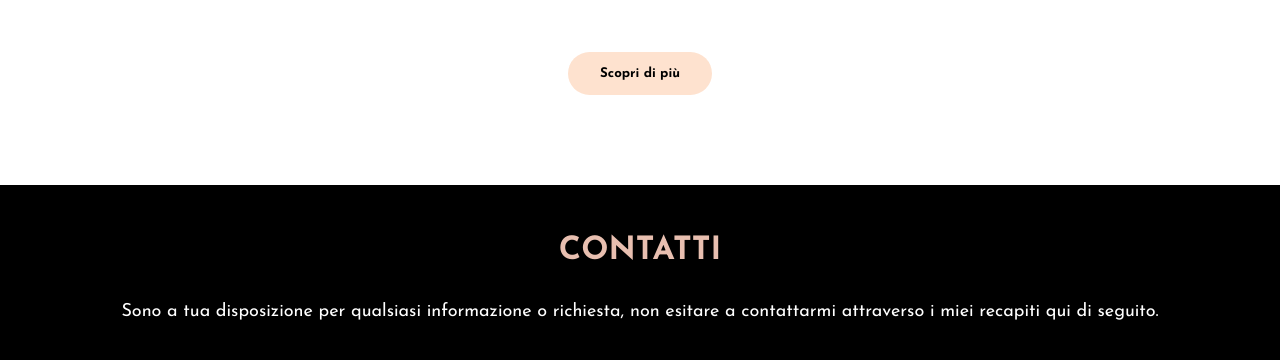
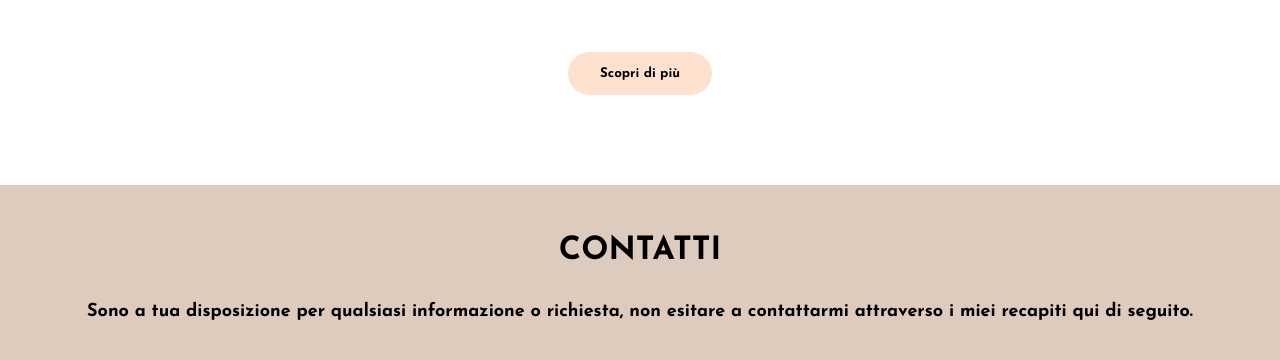
Before and after one commit to AnouarElKihal/zeudi23, a plain HTML site: page index.html in a window 1280 px wide. Shown: the part 2178-2538 px from the top of the page. Drawn offline with nearby package versions, Linux system fonts and the light colour scheme; a script that the page names is missing.

Commit message:
Update style.css

```diff
--- a/style.css
+++ b/style.css
@@ -323,11 +323,12 @@ label.logo a:hover {
 #contattiPage {
     height: fit-content;
     width: 100%;
-    background-color: black;
+    background-color: #ddcbbe;
 }
 
 #contattiPage .title {
     padding-top: 50px;
+    color: black;
 }
 
 .contattiDescrizione {
@@ -336,11 +337,12 @@ label.logo a:hover {
     align-items: center;
     margin-top: 35px;
     margin-bottom: 50px;
-    color: white;
+    color: black;
     font-size: 18px;
     text-align: center;
     padding-left: 20px;
     padding-right: 20px;
+    font-weight: bold;
 }
 
 .contatti {
```
